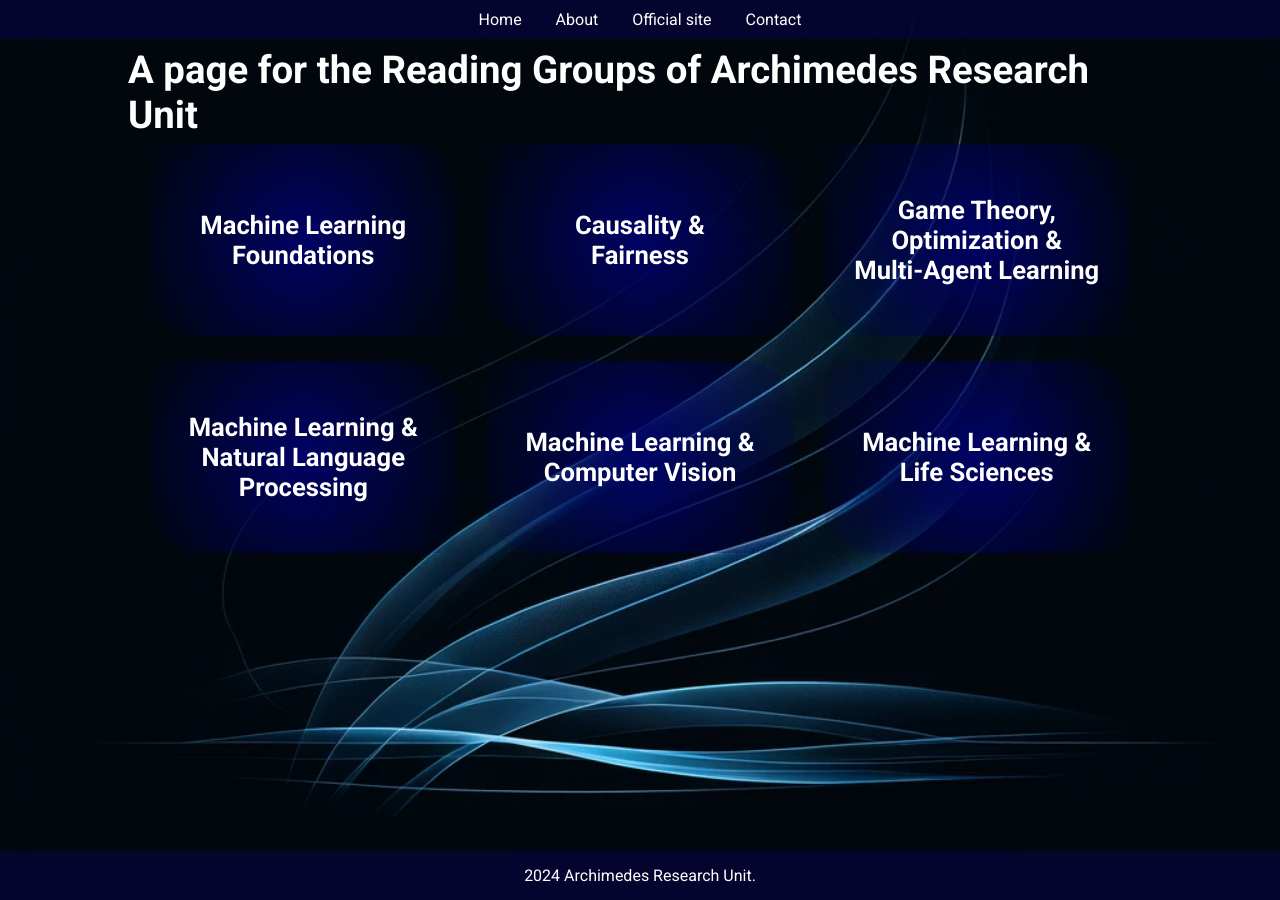
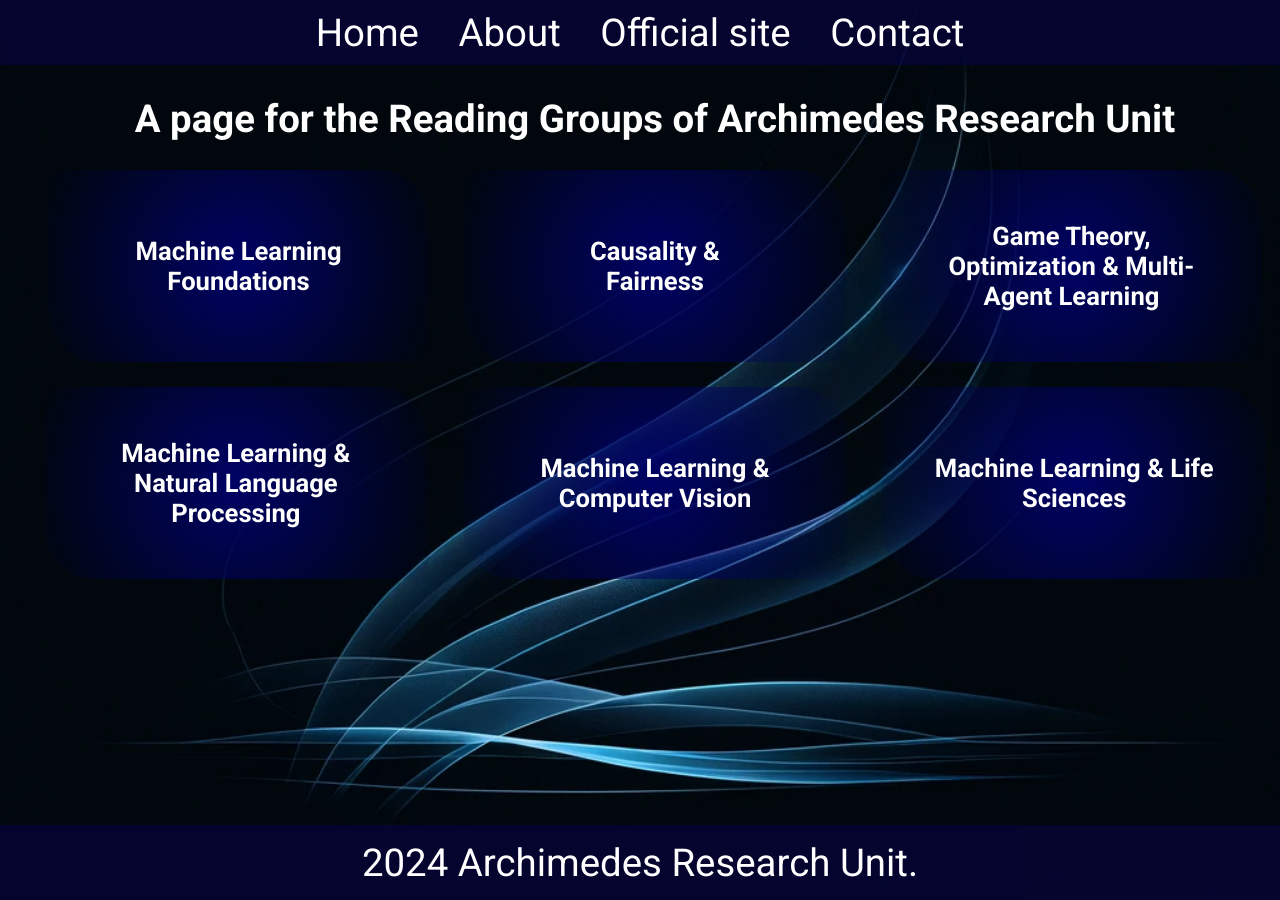
Before and after one commit to mandlos/archimedesai.github.io, a Jekyll site: the page built from index.html, in a window 1280 px wide. Built offline with Jekyll 4.4.1, drawn with Linux system fonts in a browser that asks for light colours.

Commit message:
modified:   _layouts/default.html 	modified:   assets/css/main.css

```diff
--- a/_layouts/default.html
+++ b/_layouts/default.html
@@ -22,7 +22,7 @@
         {{ content }}
     </main>
 
-    <footer position="fixed">
+    <footer position="static">
         <div class="container">
             {{ 'now' | date: '%Y' }} Archimedes Research Unit.
         </div>
--- a/assets/css/main.css
+++ b/assets/css/main.css
@@ -34,9 +34,10 @@
     padding: 15px;
 }
 .container {
-    width: 80%;
+    position: static;
+    width: 100%;
     margin: auto;
-    max-width: 1200px;
+    font-size: 3vw;
     color: rgb(255, 255, 255);
 }
 @media (max-width: 900px) {
```
